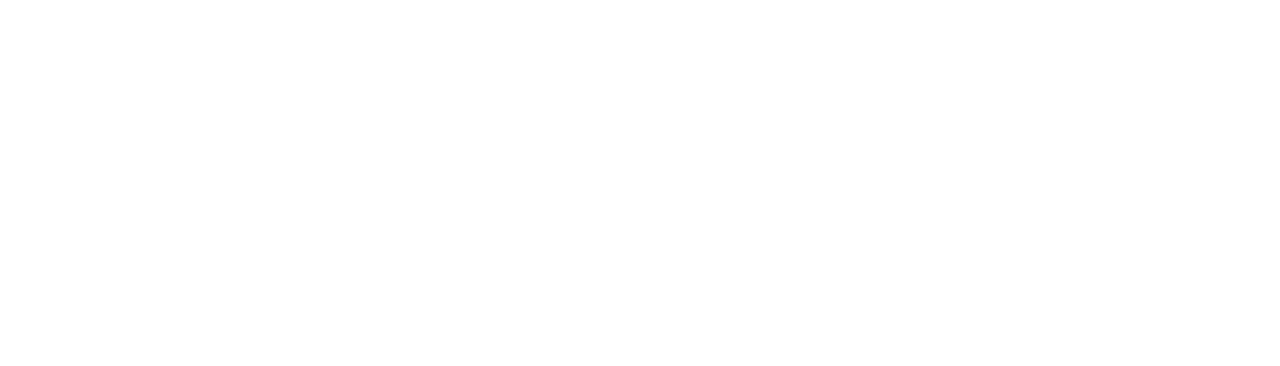
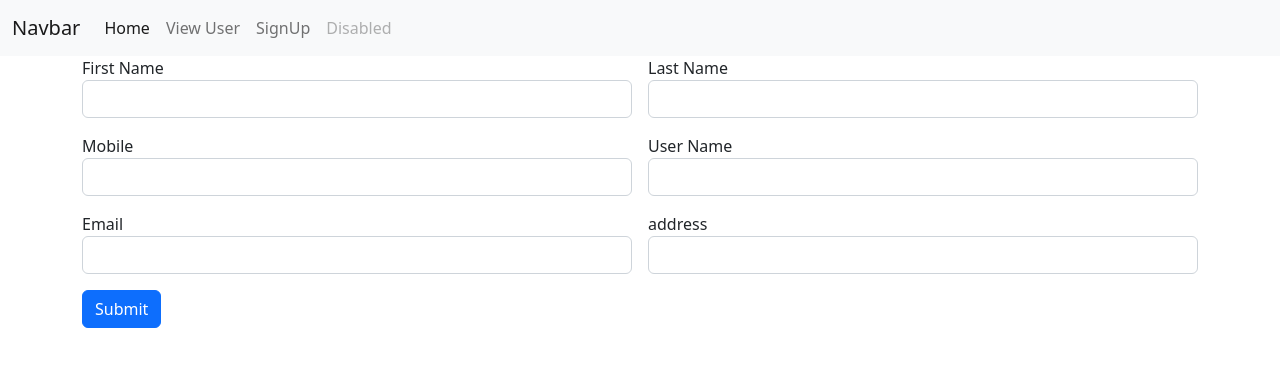
Before and after one commit to Ansen123/TwitterClone-FontEnd, an Angular app: page /signUp in a window 1280 px wide. Before the commit this address led to /. Shown: the top 366 px of the page. Built offline with nearby package versions, Linux system fonts and the light colour scheme.

Commit message:
first commit

```diff
--- a/src/app/api.service.ts
+++ b/src/app/api.service.ts
@@ -10,4 +10,7 @@
   viewuser=()=>{
     return this.hpp.get("http://localhost:8080/viewUser")
   }
+  addUser=(data:any)=>{
+    return this.hpp.post("http://localhost:8080/addUser",data)
+  }
 }
--- /dev/null
+++ b/src/app/navbar/navbar.component.html
@@ -0,0 +1,24 @@
+<nav class="navbar navbar-expand-lg bg-light">
+    <div class="container-fluid">
+      <a class="navbar-brand" href="#">Navbar</a>
+      <button class="navbar-toggler" type="button" data-bs-toggle="collapse" data-bs-target="#navbarNav" aria-controls="navbarNav" aria-expanded="false" aria-label="Toggle navigation">
+        <span class="navbar-toggler-icon"></span>
+      </button>
+      <div class="collapse navbar-collapse" id="navbarNav">
+        <ul class="navbar-nav">
+          <li class="nav-item">
+            <a class="nav-link active" aria-current="page" href="#">Home</a>
+          </li>
+          <li class="nav-item">
+            <a class="nav-link"  routerLink="/view">View User</a>
+          </li>
+          <li class="nav-item">
+            <a class="nav-link" routerLink="/signUp">SignUp</a>
+          </li>
+          <li class="nav-item">
+            <a class="nav-link disabled">Disabled</a>
+          </li>
+        </ul>
+      </div>
+    </div>
+  </nav>
--- /dev/null
+++ b/src/app/navbar/navbar.component.ts
@@ -0,0 +1,15 @@
+import { Component, OnInit } from '@angular/core';
+
+@Component({
+  selector: 'app-navbar',
+  templateUrl: './navbar.component.html',
+  styleUrls: ['./navbar.component.css']
+})
+export class NavbarComponent implements OnInit {
+
+  constructor() { }
+
+  ngOnInit(): void {
+  }
+
+}
--- /dev/null
+++ b/src/app/signup/signup.component.html
@@ -0,0 +1,42 @@
+<app-navbar></app-navbar>
+<div class="container">
+    <div class="row">
+        <div class="col col-12 col-sm-12 col-md-12 col-lg-12 col-xl-12 col-xxl-12">
+
+            <div class="row g-3">
+                <div class="col col-12 col-sm-6 col-md-6 col-lg-6 col-xl-6 col-xxl-6">
+                    <label for="">First Name</label>
+                    <input type="text" class="form-control" name="name" [(ngModel)]="name">
+                </div>
+
+                <div class="col col-12 col-sm-6 col-md-6 col-lg-6 col-xl-6 col-xxl-6">
+                    <label for="">Last Name</label>
+                    <input type="text" class="form-control"name="lName" [(ngModel)]="lName">
+                </div>
+
+                <div class="col col-12 col-sm-6 col-md-6 col-lg-6 col-xl-6 col-xxl-6">
+                    <label for="">Mobile</label>
+                    <input type="text" class="form-control"name="mobile" [(ngModel)]="mobile">
+                </div>
+
+                <div class="col col-12 col-sm-6 col-md-6 col-lg-6 col-xl-6 col-xxl-6">
+                    <label for="">User Name</label>
+                    <input type="text" class="form-control"name="userName" [(ngModel)]="userName">
+                </div>
+                <div class="col col-12 col-sm-6 col-md-6 col-lg-6 col-xl-6 col-xxl-6">
+                    <label for="">Email</label>
+                    <input type="text" class="form-control" [(ngModel)]="email">
+                </div>
+
+                <div class="col col-12 col-sm-6 col-md-6 col-lg-6 col-xl-6 col-xxl-6">
+                    <label for="">address</label>
+                    <input type="text" class="form-control" [(ngModel)]="address">
+                </div>
+                <div class="col col-12 col-sm-12 col-md-12 col-lg-12 col-xl-12 col-xxl-12">
+                    <button class="btn btn-primary" (click)="readvalues()">Submit</button>
+                </div>
+            </div>
+
+        </div>
+    </div>
+</div>
--- /dev/null
+++ b/src/app/signup/signup.component.ts
@@ -0,0 +1,40 @@
+import { Component, OnInit } from '@angular/core';
+import { ApiService } from '../api.service';
+
+@Component({
+  selector: 'app-signup',
+  templateUrl: './signup.component.html',
+  styleUrls: ['./signup.component.css']
+})
+export class SignupComponent implements OnInit {
+
+  constructor(private myapi:ApiService) { }
+name=""
+lName=""
+mobile=""
+userName=""
+email=""
+address=""
+
+readvalues(){
+  let data={
+    "name":this.name,
+    "lName":this.lName,
+    "mobile":this.mobile,
+    "userName":this.userName,
+    "email":this.email,
+    "address":this.address,
+
+
+  }
+  console.log(data)
+  this.myapi.addUser(data).subscribe(
+    (response)=>{
+      alert("Data Added")
+    }
+  )
+}
+ngOnInit(): void {
+}
+
+}
--- a/src/app/viewuser/viewuser.component.html
+++ b/src/app/viewuser/viewuser.component.html
@@ -1,4 +1,4 @@
-
+<app-navbar></app-navbar>
         <div class="container mt-3">
             <div class="row">
                 <div class="col col-12 col-sm-12 col-md-12 col-lg-12 col-xl-12 col-xxl-12">
```
Also changed, not shown: src/app/app.module.ts (+8 -1 lines), src/app/navbar/navbar.component.css (added), src/app/signup/signup.component.css (added).
